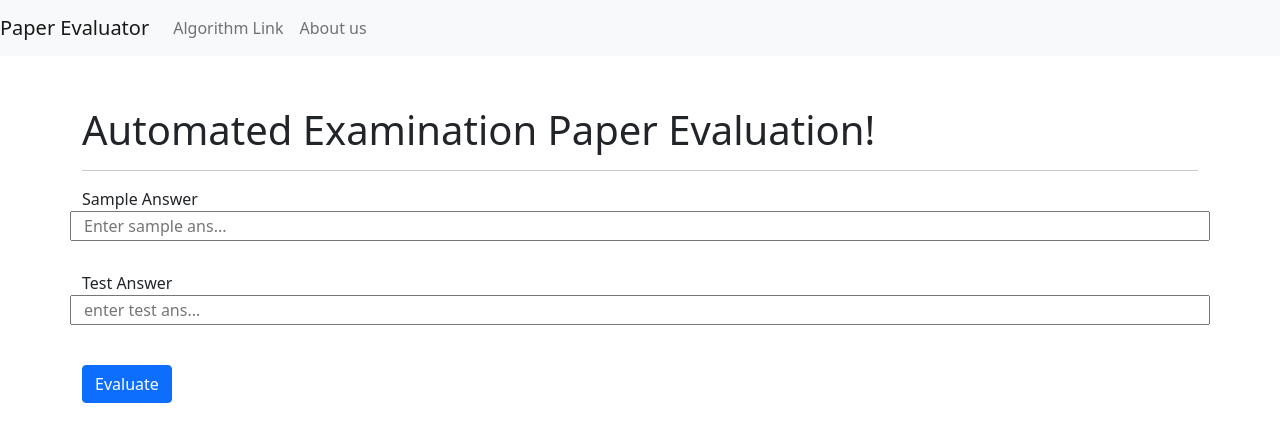
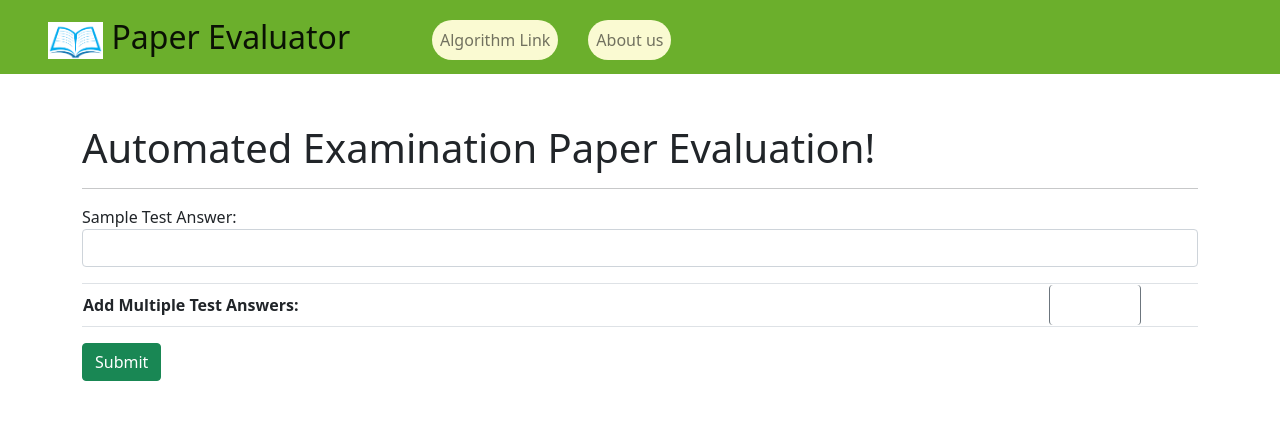
Before and after one commit to lucky4030/Automated-Evaluation-of-Exam-Paper, an Angular app: page / in a window 1280 px wide. Shown: the top 442 px of the page. Built offline with nearby package versions, Linux system fonts and the light colour scheme.

Commit message:
created score form

```diff
--- a/src/app/app.component.css
+++ b/src/app/app.component.css
@@ -4,3 +4,20 @@
     font-size: 20px;
     padding: 10px;
 }
+.navbar-brand{
+    margin-left: 3rem;
+    font-size: 32px;
+}
+
+.nav-item{
+    background-color: lightgoldenrodyellow;
+    border-radius: 20px;
+}
+
+.navbar{
+    background-color: rgb(107, 175, 44) !important;
+}
+
+.add-more-button{
+    width: 8%;
+}
--- a/src/app/app.component.html
+++ b/src/app/app.component.html
@@ -1,13 +1,16 @@
 <nav class="navbar navbar-expand-lg navbar-light bg-light">
-  <a class="navbar-brand" href="#">Paper Evaluator</a>
+  <a class="navbar-brand" href="#">
+    <img src="../assets/app-logo.png" alt="App logo" width = "15%" >
+    Paper Evaluator
+  </a>
   <button class="navbar-toggler" type="button" data-toggle="collapse" data-target="#navbarSupportedContent" aria-controls="navbarSupportedContent" aria-expanded="false" aria-label="Toggle navigation">
     <span class="navbar-toggler-icon"></span>
   </button>
 
   <div class="collapse navbar-collapse" id="navbarSupportedContent">
-    <ul class="navbar-nav mr-auto">
-      <li class="nav-item">
-        <a class="nav-link" href="https://www.geeksforgeeks.org/understanding-tf-idf-term-frequency-inverse-document-frequency/"> Algorithm Link</a>
+    <ul class="navbar-nav" style="margin-top:5px;">
+      <li class="nav-item" style="margin-right: 30px;" >
+        <a class="nav-link" target="_blank" href="https://www.geeksforgeeks.org/understanding-tf-idf-term-frequency-inverse-document-frequency/"> Algorithm Link</a>
       </li>
       <li class="nav-item active">
         <a class="nav-link" href="#">About us </a>
@@ -31,16 +34,21 @@
   <!-- <form> -->
     <h1 > Automated Examination Paper Evaluation! </h1>
     <hr>
-    <div class=" row sm-6">
+    <!-- <div class=" row sm-6">
       <label for="sampleInput">Sample Answer</label>
       <input type="text"  id="sampleInput"
         placeholder="Enter sample ans..." (keyup)="setSample( $event )" >
-    </div>
+    </div> -->
 
-    <div class=" row sm-6" style="margin-top: 30px;">
-      <label for="testInput">Test Answer</label>
-      <input type="text"  id="testInput"
-        placeholder="enter test ans..." (keyup)="setTest( $event ) ">
+    <!-- <div class=" test-answer row" style="margin-top: 30px;">
+      <div class=" col-sm-7 mt-3">
+        <label for="testInput" style="margin-right: 10px;">Test Answer</label>
+        <input type="text"  id="testInput" style="width: -webkit-fill-available;"
+          placeholder="enter test ans..." (keyup)="setTest( $event ) ">
+      </div>
+      <div class="col" style="margin-top: 3.1%;">
+        <img src="../assets/add-more.png" class="add-more-button" (click) = "addMoreTestField()" >
+      </div>
     </div>
 
     <button  class="btn btn-primary"
@@ -49,7 +57,43 @@
 
     <div class="success" *ngIf=" resultStatus " >
       Result = {{result}}%
-    </div>
+    </div> -->
   <!-- </form> -->
+
+
+
+  <form [formGroup]="answerForm" (ngSubmit)="onSubmit()">
+
+    <p>
+      <label for="sampleAnswer">Sample Test Answer:</label>
+      <input type="text" id="sampleAnswer" name="sampleAnswer" formControlName="sampleAnswer" class="form-control">
+    </p>
+
+    <table class="table table-bordered" formArrayName="answer">
+      <tr>
+        <th colspan="2">Add Multiple Test Answers:</th>
+        <th width="150px"><button type="button" (click)="addAnswer()" class="btn btn-secondary">Add More</button></th>
+      </tr>
+      <tr *ngFor="let answer of answer().controls; let i=index" [formGroupName]="i">
+        <td>
+            Test Answer :
+            <input type="text" formControlName="testAnswer" class="form-control">
+        </td>
+        <td>
+            Match Score:
+            <input type="text" formControlName="score"  class="form-control" >
+        </td>
+        <td>
+            <button (click)="removeAnswer(i)" class="btn btn-danger">Remove</button>
+        </td>
+      </tr>
+    </table>
+
+    <button type="submit" class="btn btn-success">Submit</button>
+
+  </form>
+
+
+
 </div>
 <app-spinner></app-spinner>
--- a/src/app/app.component.ts
+++ b/src/app/app.component.ts
@@ -1,7 +1,14 @@
-import { Component } from '@angular/core';
+import { Component, OnInit } from '@angular/core';
 import { sample, sampleTime } from 'rxjs';
 import axios from 'axios';
 import { SpinnerService } from './spinner/spinner.service';
+import {
+  FormArray,
+  FormBuilder,
+  FormControl,
+  FormGroup,
+  Validators,
+} from '@angular/forms';
 
 @Component({
   selector: 'app-root',
@@ -9,33 +16,38 @@ import { SpinnerService } from './spinner/spinner.service';
   styleUrls: ['./app.component.css']
 })
 
-export class AppComponent {
+export class AppComponent implements OnInit{
 
-  constructor( private spinnerService : SpinnerService ) { }
+  orderForm: any = FormGroup;
+  rows: any = FormArray;
+
+  answerForm: FormGroup;
+  sampleAnswer = "";
+  constructor( private formBuilder: FormBuilder, private spinnerService : SpinnerService ) {
+        this.answerForm = this.formBuilder.group({
+        sampleAnswer: '',
+        answer: this.formBuilder.array([]) ,
+    });
+  }
+
+
+  ngOnInit(){}
+
 
   result:number = 0;
   resultStatus :boolean = false;
-  sampleAnswer = '';
-  testAnswer = '';
-  //https://medium.com/tech-insights/how-to-deploy-angular-apps-to-github-pages-gh-pages-896c4e10f9b4
-  // for deployment!
+
+  // //https://medium.com/tech-insights/how-to-deploy-angular-apps-to-github-pages-gh-pages-896c4e10f9b4
+  // // for deployment!
   payload : object = { 'sample' :'', 'test' : ''};
 
-  setSample( vari : any ){
-    this.sampleAnswer = vari.target.value;
-    // console.log( this.sampleAnswer )
-  }
-  setTest(vari : any ){
-    this.testAnswer = vari.target.value;
-    // console.log( this.testAnswer );
-  }
+  CalculateScore( sampleAnswer:string, testAnswer:string  ): any {
+    var cal:number = 0;
+    if( sampleAnswer == '' ) alert('Please enter sample Answer !');
+    else
+    {
 
-
-  onClickCond(  ){
-    if( this.sampleAnswer == '' ) alert('Please enter sample Answer !');
-    else{
-
-      this.payload = { 'sample': this.sampleAnswer, 'test': this.testAnswer };
+      this.payload = { 'sample': sampleAnswer, 'test': testAnswer };
 
       this.spinnerService.requestStarted();
 
@@ -43,10 +55,12 @@ export class AppComponent {
       axios.defaults.headers.post['Access-Control-Allow-Origin'] = '*';
       axios.post( 'https://fierce-mountain-53124.herokuapp.com/', this.payload )
       .then( response => {
-          console.log(response)
-          this.resultStatus = true
-          this.result = response['data'] * 100
+          console.log(response['data'] +"%")
+          // this.resultStatus = true
           this.spinnerService.requestEnded();
+          return response['data'] * 100
+
+          // return cal;
         })
       .catch(error => {
           // element.parentElement.innerHTML = `Error: ${error.message}`;
@@ -54,6 +68,63 @@ export class AppComponent {
           console.error('There was an error!', error);
       });
       console.log( this.payload );
+      return cal;
     }
+
   }
+
+  // addMoreTestField(){
+  //   let row = document.createElement('div');
+  //     row.className = 'row';
+  //     row.innerHTML = ``;
+
+  //     document.getElementsByClassName('.test-answer');
+
+  //   console.log("add called!")
+  // }
+
+
+  answer() : FormArray {
+    return this.answerForm.get("answer") as FormArray
+  }
+
+  newAnswer(): FormGroup {
+    return this.formBuilder.group({
+      testAnswer: '',
+      score:'',
+    })
+  }
+
+  addAnswer() {
+    this.answer().push(this.newAnswer());
+  }
+
+  removeAnswer(i:number) {
+    this.answer().removeAt(i);
+  }
+
+
+  onSubmit() {
+    // this.spinnerService.requestStarted();
+    // this.answer().at(0).value['score'] = "10"; // this need to be done, how to set score value?  , setValue
+    // this.answer().at(0).setValue({'testAnswer':"hmm", 'score': this.result }) // this how to set value
+    // console.log( this.answer().at(0).value  );
+
+    const sampleAnswer = this.answerForm.value.sampleAnswer;
+    let answerCount =  this.answerForm.value.answer.length;
+    console.log( answerCount );
+    // console.log( sampleAnswer);
+    console.log(this.answerForm.value);
+
+
+    for(let i=0; i<answerCount; i++){
+      const testAnswer = this.answer().at(i).value['testAnswer'];
+      const matchScore = this.CalculateScore( sampleAnswer, testAnswer );
+      console.log( testAnswer);
+      console.log( matchScore );
+      this.answer().at(i).setValue({'testAnswer': testAnswer, 'score': matchScore });
+    }
+
+  }
+
 }
--- a/src/app/app.module.ts
+++ b/src/app/app.module.ts
@@ -1,6 +1,6 @@
 import { NgModule } from '@angular/core';
 import { BrowserModule } from '@angular/platform-browser';
-
+import { FormsModule, ReactiveFormsModule } from '@angular/forms';
 import { AppRoutingModule } from './app-routing.module';
 import { AppComponent } from './app.component';
 import { NgbModule } from '@ng-bootstrap/ng-bootstrap';
@@ -12,7 +12,9 @@ import { SpinnerComponent } from './spinner/spinner.component';
     SpinnerComponent
   ],
   imports: [
+    FormsModule,
     BrowserModule,
+    ReactiveFormsModule,
     AppRoutingModule,
     NgbModule
   ],
--- a/src/index.html
+++ b/src/index.html
@@ -2,10 +2,10 @@
 <html lang="en">
 <head>
   <meta charset="utf-8">
-  <title>Paper Evaluator!</title>
+  <title>Paper Evaluator</title>
   <base href="/">
   <meta name="viewport" content="width=device-width, initial-scale=1">
-  <link rel="icon" type="image/x-icon" href="favicon.ico">
+  <link rel="icon" type="image/x-icon" href="./assets/app-logo.png">
 </head>
 <body>
   <app-root></app-root>
```
Also changed, not shown: src/assets/add-more.png (added), src/assets/app-logo.png (added).
